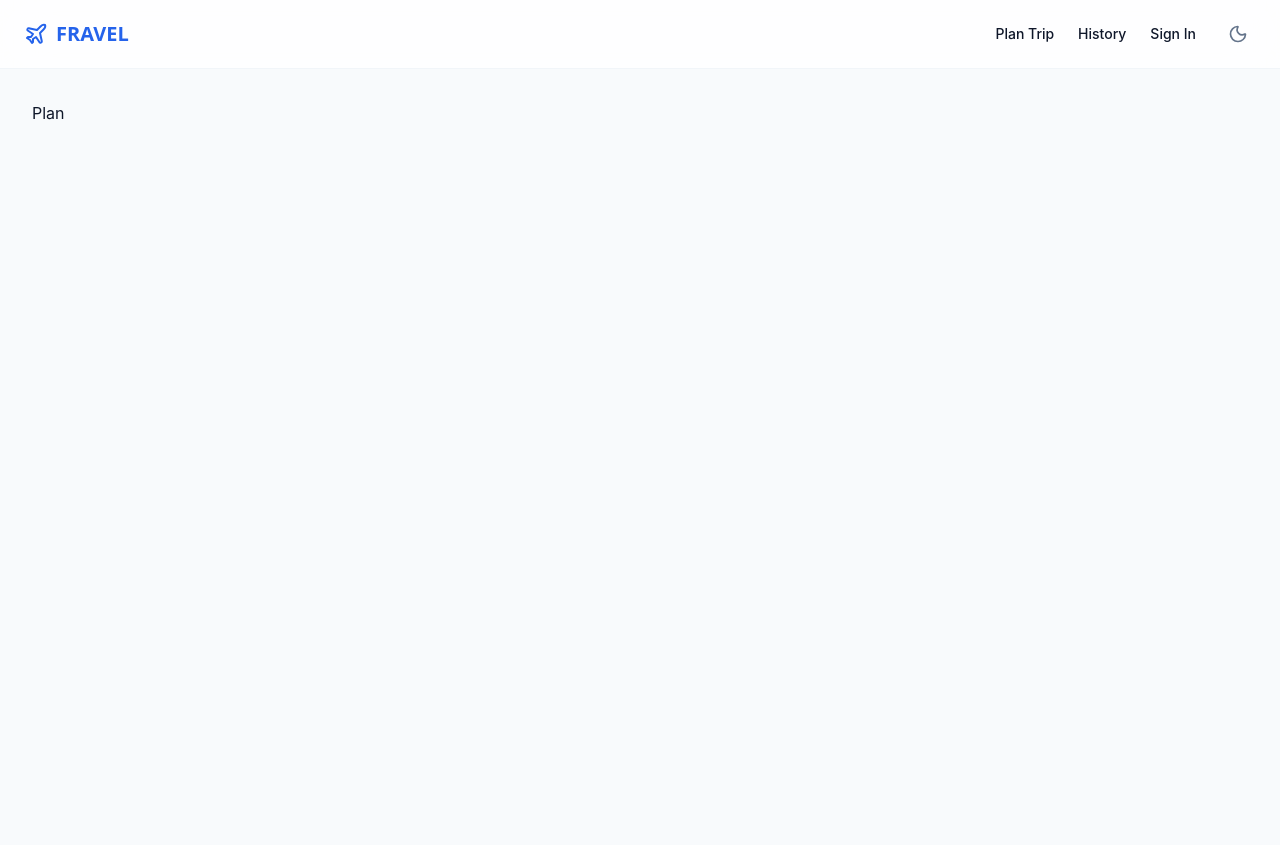
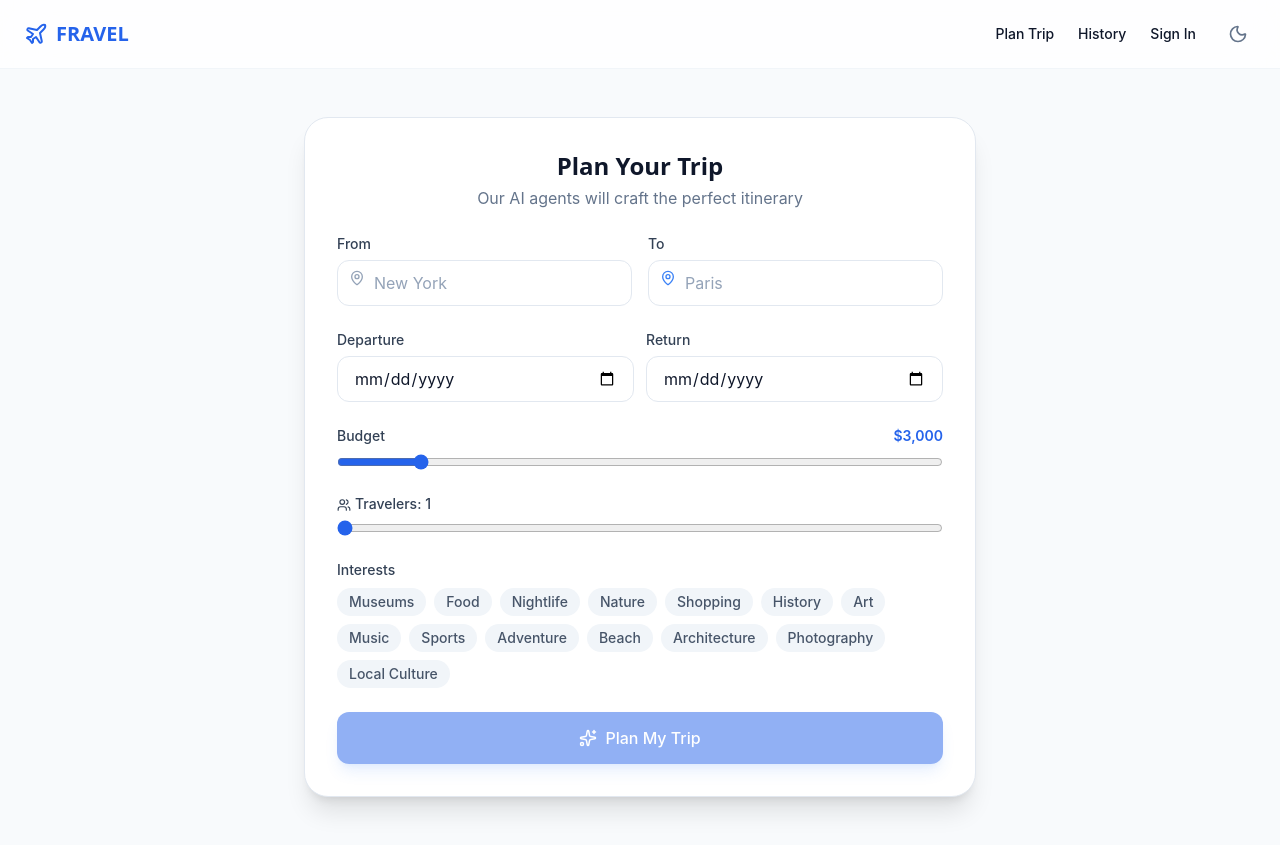
Before and after one commit to AARSHGHEWDE/FRAVEL, a React (Vite) app in the folder frontend/: page /plan in a window 1280 px wide. Before the commit the page ends 800 px from the top, so only its background shows below. Built offline with nearby package versions, Linux system fonts and the light colour scheme.

Commit message:
feat: add plan page with trip form, agent status, and itinerary view

```diff
--- a/frontend/src/pages/Plan.tsx
+++ b/frontend/src/pages/Plan.tsx
@@ -1 +1,25 @@
-export default function Plan() { return <div className="p-8">Plan</div>; }
+import { useNavigate } from "react-router-dom";
+import { useEffect } from "react";
+import TripForm from "../components/trip/TripForm";
+import AgentStatusPanel from "../components/agents/AgentStatusPanel";
+import ItineraryView from "../components/itinerary/ItineraryView";
+import { useTripStore } from "../store/tripStore";
+
+export default function Plan() {
+  const { itinerary, isPlanning, tripResponse } = useTripStore();
+  const navigate = useNavigate();
+
+  useEffect(() => {
+    if (itinerary && tripResponse) {
+      navigate(`/itinerary/${tripResponse.trip_id}`);
+    }
+  }, [itinerary, tripResponse, navigate]);
+
+  return (
+    <div className="mx-auto max-w-4xl px-6 py-12 space-y-8">
+      {!isPlanning && !itinerary && <TripForm />}
+      {isPlanning && <AgentStatusPanel />}
+      {itinerary && <ItineraryView itinerary={itinerary} />}
+    </div>
+  );
+}
```
